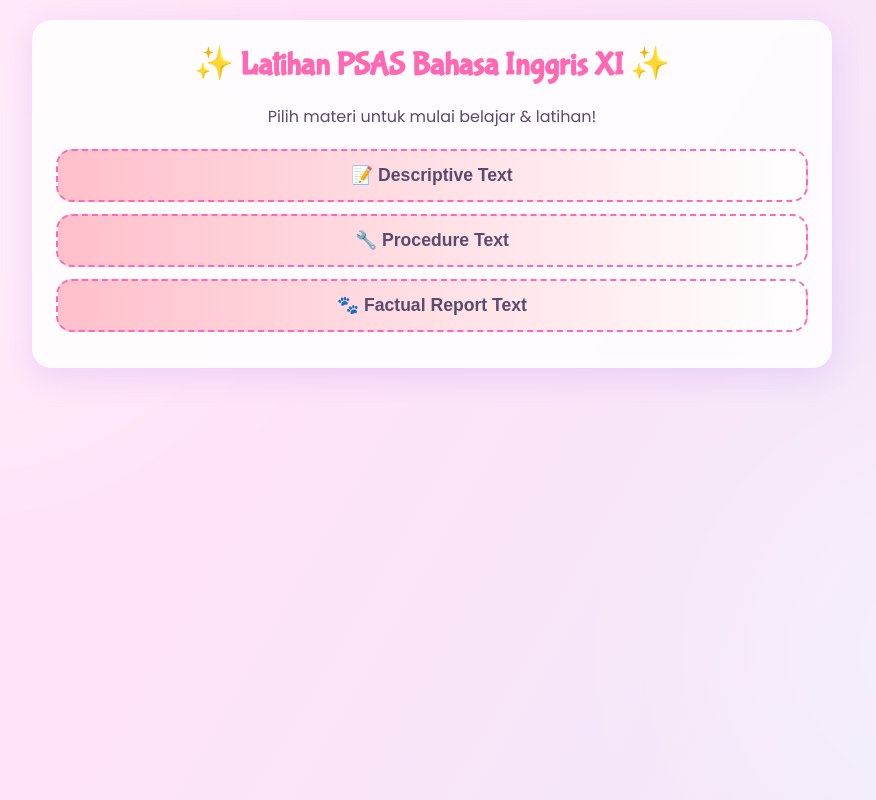
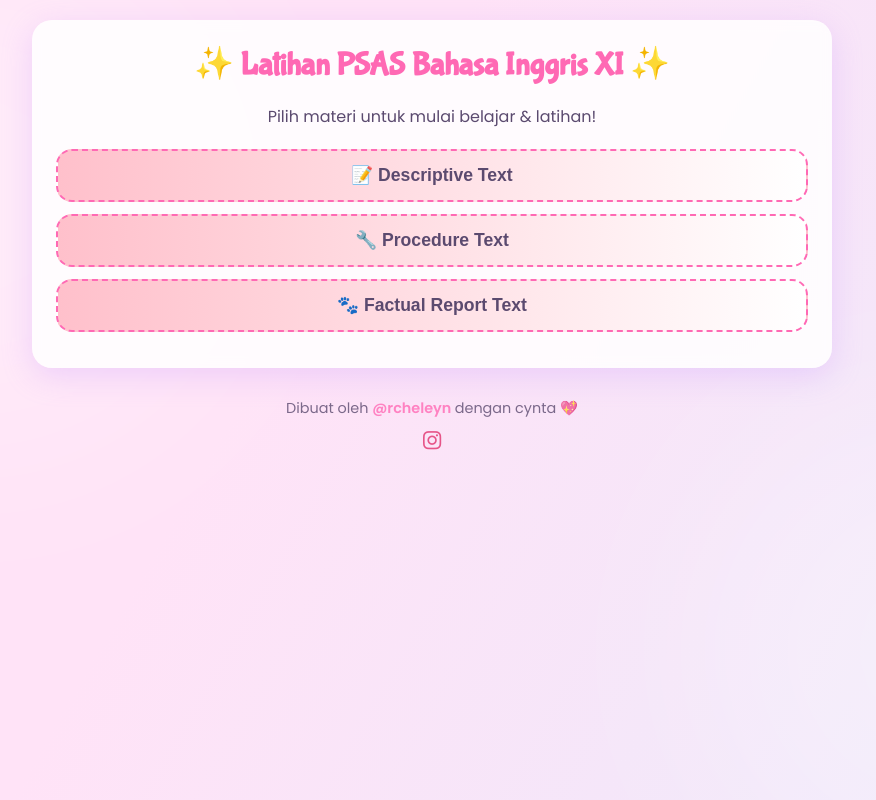
Before and after one commit to rachelleeew/inglis, a plain HTML site: page index.html in a window 1280 px wide. Shown: the whole page, without its empty margins (208-1084 px from the left). Drawn offline with Linux system fonts and the light colour scheme.

Commit message:
Add footer with author and Instagram link
Added footer with author information and Instagram link.

```diff
--- a/index.html
+++ b/index.html
@@ -5,6 +5,7 @@
   <meta name="viewport" content="width=device-width, initial-scale=1.0"/>
   <title>Latihan PSAS Bahasa Inggris XI (Bilingual + Structured)</title>
   <link href="https://fonts.googleapis.com/css2?family=Bubblegum+Sans&family=Poppins:wght@300;400;600&display=swap" rel="stylesheet">
+  <link rel="stylesheet" href="https://cdnjs.cloudflare.com/ajax/libs/font-awesome/6.5.0/css/all.min.css">
   <style>
     :root {
       --pink: #ffc0cb;
@@ -675,6 +676,16 @@
     document.getElementById('result-section').style.display = 'block';
   }
 </script>
-
+<footer style="text-align:center; margin-top:30px; font-size:0.9rem; color:var(--text); opacity:0.8;">
+  Dibuat oleh
+  <a href="https://instagram.com/rcheleyn" target="_blank" style="color:var(--accent); text-decoration:none; font-weight:600;">
+    @rcheleyn
+  </a>
+  dengan cynta 💖
+  <br>
+  <a href="https://instagram.com/rcheleyn" target="_blank" style="color:#e1306c; font-size:1.3rem; margin-top:6px; display:inline-block;">
+    <i class="fab fa-instagram"></i>
+  </a>
+</footer>
 </body>
 </html>
```
